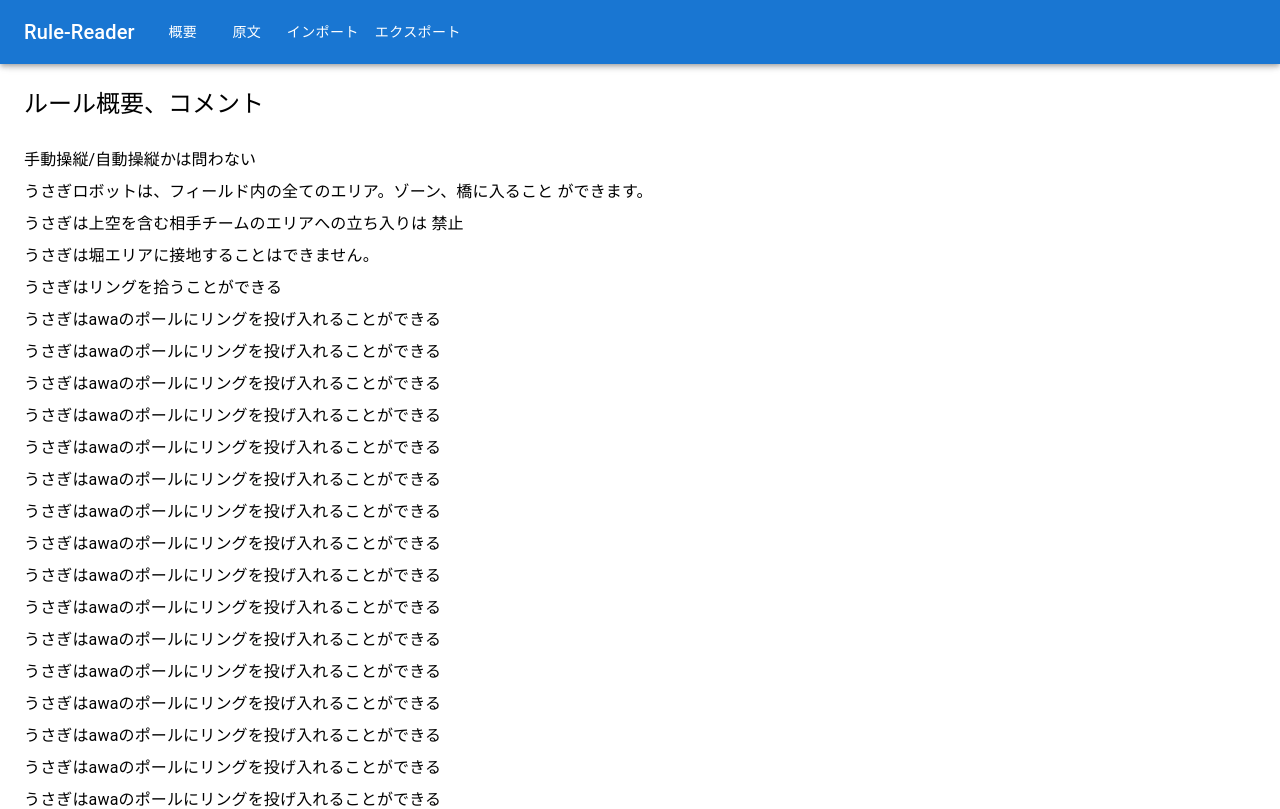
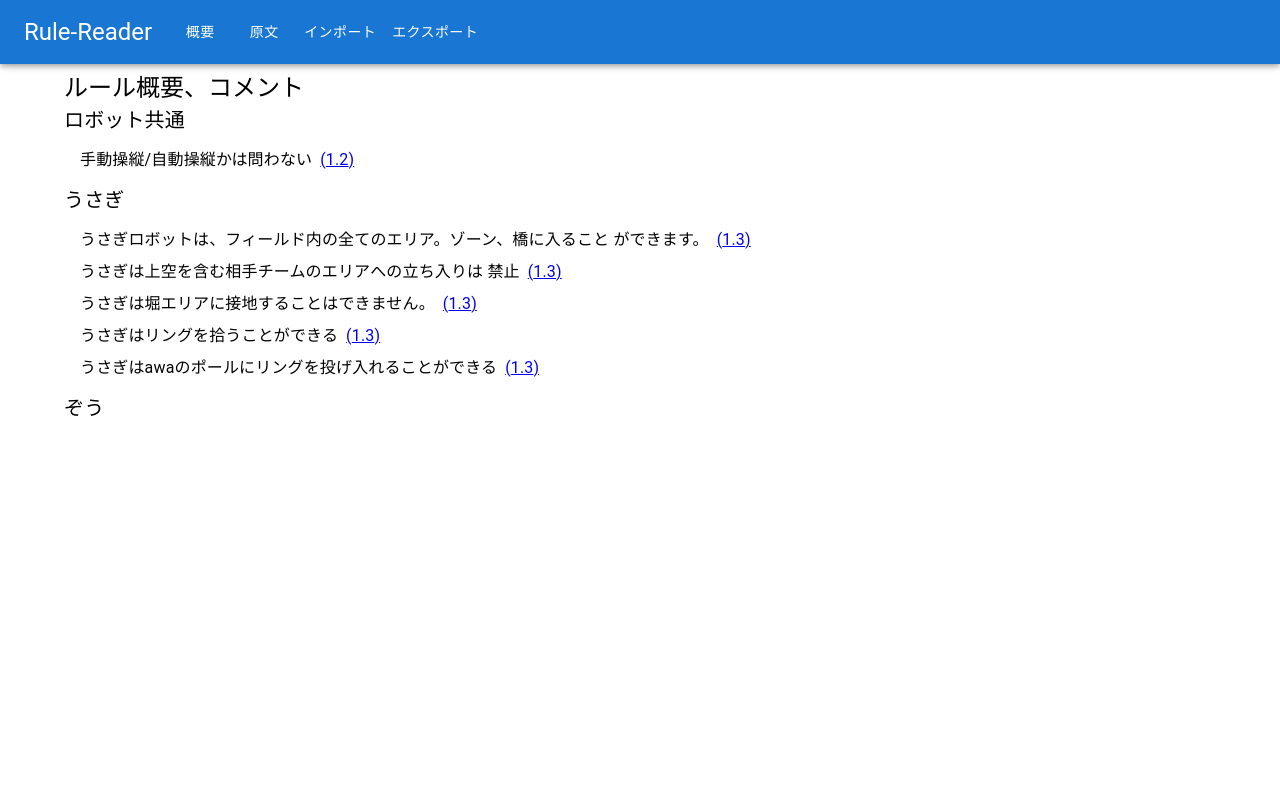
Before and after one commit to na-trium-144/robocon-rule-reader, a Next.js app: page / in a window 1280 px wide. Shown: the top 809 px of the page. Built offline with nearby package versions, Linux system fonts and the light colour scheme.

Commit message:
いろいろ

```diff
--- a/components/appbar.tsx
+++ b/components/appbar.tsx
@@ -39,7 +39,7 @@ function ResponsiveAppBar() {
         <Container maxWidth="xl">
           <Toolbar disableGutters>
             <Typography
-              variant="h6"
+              variant="h5"
               noWrap
               sx={{
                 mr: 2,
--- a/pages/index.tsx
+++ b/pages/index.tsx
@@ -1,127 +1,118 @@
 // import styles from '@/styles/Home.module.css'
+import Box from "@mui/material/Box";
+import Container from "@mui/material/Container";
+import Grid from "@mui/material/Grid";
 import List from "@mui/material/List";
 import ListItem from "@mui/material/ListItem";
 import ListItemButton from "@mui/material/ListItemButton";
 import Divider from "@mui/material/Divider";
 import ListItemText from "@mui/material/ListItemText";
 import Typography from "@mui/material/Typography";
+import Popper from "@mui/material/Popper";
+import Fade from "@mui/material/Fade";
+import Paper from "@mui/material/Paper";
+import Link from "next/link";
 import AutoScroller from "components/scroller";
 import { useRouter } from "next/router";
 import { useState, useEffect } from "react";
+import * as React from "react";
 import { Element as ScrollElement } from "react-scroll";
 
 interface Comment {
   text: string[];
   cid: number;
+  ruleNum: string;
 }
-const comments: Comment[] = [
+interface Category {
+  name: string;
+  comments: Comment[];
+}
+const categories: Category[] = [
+  {
+    name: "ロボット共通",
+    comments: [
       {
         cid: 0,
+        ruleNum: "1.2",
         text: "手動操縦/自動操縦かは問わない",
       },
+    ],
+  },
+  {
+    name: "うさぎ",
+    comments: [
       {
         cid: 1,
+        ruleNum: "1.3",
         text: "うさぎロボットは、フィールド内の全てのエリア。ゾーン、橋に入ること ができます。",
       },
-  { cid: 2, text: "うさぎは上空を含む相手チームのエリアへの立ち入りは 禁止" },
-  { cid: 3, text: "うさぎは堀エリアに接地することはできません。" },
-  { cid: 4, text: "うさぎはリングを拾うことができる" },
-  { cid: 5, text: "うさぎはawaのポールにリングを投げ入れることができる" },
-  { cid: 5, text: "うさぎはawaのポールにリングを投げ入れることができる" },
-  { cid: 5, text: "うさぎはawaのポールにリングを投げ入れることができる" },
-  { cid: 5, text: "うさぎはawaのポールにリングを投げ入れることができる" },
-  { cid: 5, text: "うさぎはawaのポールにリングを投げ入れることができる" },
-  { cid: 5, text: "うさぎはawaのポールにリングを投げ入れることができる" },
-  { cid: 5, text: "うさぎはawaのポールにリングを投げ入れることができる" },
-  { cid: 5, text: "うさぎはawaのポールにリングを投げ入れることができる" },
-  { cid: 5, text: "うさぎはawaのポールにリングを投げ入れることができる" },
-  { cid: 5, text: "うさぎはawaのポールにリングを投げ入れることができる" },
-  { cid: 5, text: "うさぎはawaのポールにリングを投げ入れることができる" },
-  { cid: 5, text: "うさぎはawaのポールにリングを投げ入れることができる" },
-  { cid: 5, text: "うさぎはawaのポールにリングを投げ入れることができる" },
-  { cid: 5, text: "うさぎはawaのポールにリングを投げ入れることができる" },
-  { cid: 5, text: "うさぎはawaのポールにリングを投げ入れることができる" },
-  { cid: 5, text: "うさぎはawaのポールにリングを投げ入れることができる" },
-  { cid: 5, text: "うさぎはawaのポールにリングを投げ入れることができる" },
-  { cid: 5, text: "うさぎはawaのポールにリングを投げ入れることができる" },
-  { cid: 5, text: "うさぎはawaのポールにリングを投げ入れることができる" },
-  { cid: 5, text: "うさぎはawaのポールにリングを投げ入れることができる" },
-  { cid: 5, text: "うさぎはawaのポールにリングを投げ入れることができる" },
-  { cid: 5, text: "うさぎはawaのポールにリングを投げ入れることができる" },
-  { cid: 5, text: "うさぎはawaのポールにリングを投げ入れることができる" },
-  { cid: 5, text: "うさぎはawaのポールにリングを投げ入れることができる" },
-  { cid: 5, text: "うさぎはawaのポールにリングを投げ入れることができる" },
-  { cid: 5, text: "うさぎはawaのポールにリングを投げ入れることができる" },
-  { cid: 5, text: "うさぎはawaのポールにリングを投げ入れることができる" },
-  { cid: 5, text: "うさぎはawaのポールにリングを投げ入れることができる" },
-  { cid: 5, text: "うさぎはawaのポールにリングを投げ入れることができる" },
-  { cid: 5, text: "うさぎはawaのポールにリングを投げ入れることができる" },
-  { cid: 5, text: "うさぎはawaのポールにリングを投げ入れることができる" },
-  { cid: 5, text: "うさぎはawaのポールにリングを投げ入れることができる" },
-  { cid: 5, text: "うさぎはawaのポールにリングを投げ入れることができる" },
-  { cid: 5, text: "うさぎはawaのポールにリングを投げ入れることができる" },
-  { cid: 7, text: "うさぎは堀エリアに接地することはできません。" },
-  { cid: 5, text: "うさぎはawaのポールにリングを投げ入れることができる" },
-  { cid: 5, text: "うさぎはawaのポールにリングを投げ入れることができる" },
-  { cid: 5, text: "うさぎはawaのポールにリングを投げ入れることができる" },
-  { cid: 5, text: "うさぎはawaのポールにリングを投げ入れることができる" },
-  { cid: 5, text: "うさぎはawaのポールにリングを投げ入れることができる" },
-  { cid: 5, text: "うさぎはawaのポールにリングを投げ入れることができる" },
-  { cid: 5, text: "うさぎはawaのポールにリングを投げ入れることができる" },
-  { cid: 5, text: "うさぎはawaのポールにリングを投げ入れることができる" },
-  { cid: 5, text: "うさぎはawaのポールにリングを投げ入れることができる" },
-  { cid: 5, text: "うさぎはawaのポールにリングを投げ入れることができる" },
-  { cid: 5, text: "うさぎはawaのポールにリングを投げ入れることができる" },
-  { cid: 5, text: "うさぎはawaのポールにリングを投げ入れることができる" },
-  { cid: 5, text: "うさぎはawaのポールにリングを投げ入れることができる" },
-  { cid: 5, text: "うさぎはawaのポールにリングを投げ入れることができる" },
-  { cid: 5, text: "うさぎはawaのポールにリングを投げ入れることができる" },
-  { cid: 5, text: "うさぎはawaのポールにリングを投げ入れることができる" },
-  { cid: 5, text: "うさぎはawaのポールにリングを投げ入れることができる" },
-  { cid: 5, text: "うさぎはawaのポールにリングを投げ入れることができる" },
-  { cid: 5, text: "うさぎはawaのポールにリングを投げ入れることができる" },
-  { cid: 5, text: "うさぎはawaのポールにリングを投げ入れることができる" },
-  { cid: 5, text: "うさぎはawaのポールにリングを投げ入れることができる" },
-  { cid: 5, text: "うさぎはawaのポールにリングを投げ入れることができる" },
-  { cid: 5, text: "うさぎはawaのポールにリングを投げ入れることができる" },
-  { cid: 5, text: "うさぎはawaのポールにリングを投げ入れることができる" },
-  { cid: 5, text: "うさぎはawaのポールにリングを投げ入れることができる" },
-  { cid: 5, text: "うさぎはawaのポールにリングを投げ入れることができる" },
-  { cid: 5, text: "うさぎはawaのポールにリングを投げ入れることができる" },
-  { cid: 5, text: "うさぎはawaのポールにリングを投げ入れることができる" },
-  { cid: 5, text: "うさぎはawaのポールにリングを投げ入れることができる" },
+      {
+        cid: 2,
+        ruleNum: "1.3",
+        text: "うさぎは上空を含む相手チームのエリアへの立ち入りは 禁止",
+      },
+      {
+        cid: 3,
+        ruleNum: "1.3",
+        text: "うさぎは堀エリアに接地することはできません。",
+      },
+      { cid: 4, ruleNum: "1.3", text: "うさぎはリングを拾うことができる" },
+      {
+        cid: 5,
+        ruleNum: "1.3",
+        text: "うさぎはawaのポールにリングを投げ入れることができる",
+      },
+    ],
+  },
+  { name: "ぞう", comments: [] },
 ];
+
 export default function Home() {
   const { query } = useRouter();
   const [activeCid, setActiveCid] = useState<string | undefined>();
+  const [clickedCid, setClickedCid] = useState<string | undefined>();
   useEffect(() => {
     setActiveCid(query.cid);
   }, [query]);
 
   return (
-    <div
+    <Container
       onClick={() => {
         setActiveCid();
       }}
     >
       <AutoScroller id={query.cid} />
-      <Typography variant="h5" sx={{ p: 2 }}>
-        ルール概要、コメント
-      </Typography>
+      <Typography variant="h5">ルール概要、コメント</Typography>
+      {categories.map((g, i) => (
+        <>
+          <Typography variant="h6">{g.name}</Typography>
           <List sx={{ width: "100%" }}>
-        {comments.map((m, i) => (
+            {g.comments.map((m, i) => (
               <>
                 <ScrollElement id={m.cid.toString()} />
                 <ListItemButton
-              key={i}
-              sx={{ py: 0 }}
+                  dense
                   selected={activeCid === m.cid.toString()}
+                  sx={{ cursor: "default" }}
                 >
-              <ListItemText primary={m.text} />
+                  <Grid container alignItems="baseline" spacing={1}>
+                    <Grid item>
+                      <Typography variant="body1">{m.text}</Typography>
+                    </Grid>
+                    <Grid item>
+                      <Typography variant="body1">
+                        <Link href={`/rulebook?num=${m.ruleNum}`}>
+                          ({m.ruleNum})
+                        </Link>
+                      </Typography>
+                    </Grid>
+                  </Grid>
                 </ListItemButton>
               </>
             ))}
           </List>
-    </div>
+        </>
+      ))}
+    </Container>
   );
 }
```
Also changed, not shown: pages/rulebook.tsx (+6 -5 lines). Lines whose indentation alone changed are shown as unchanged.
